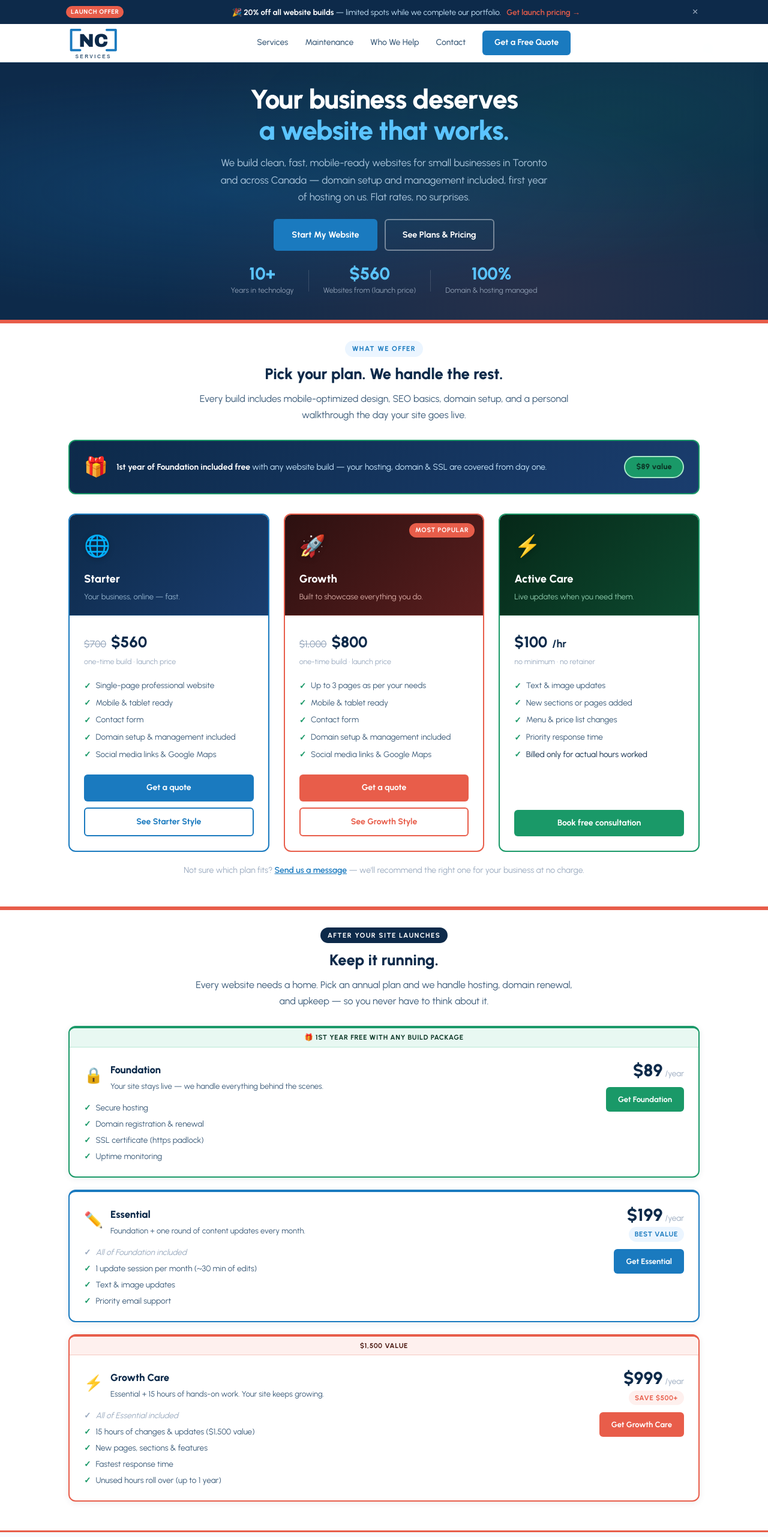
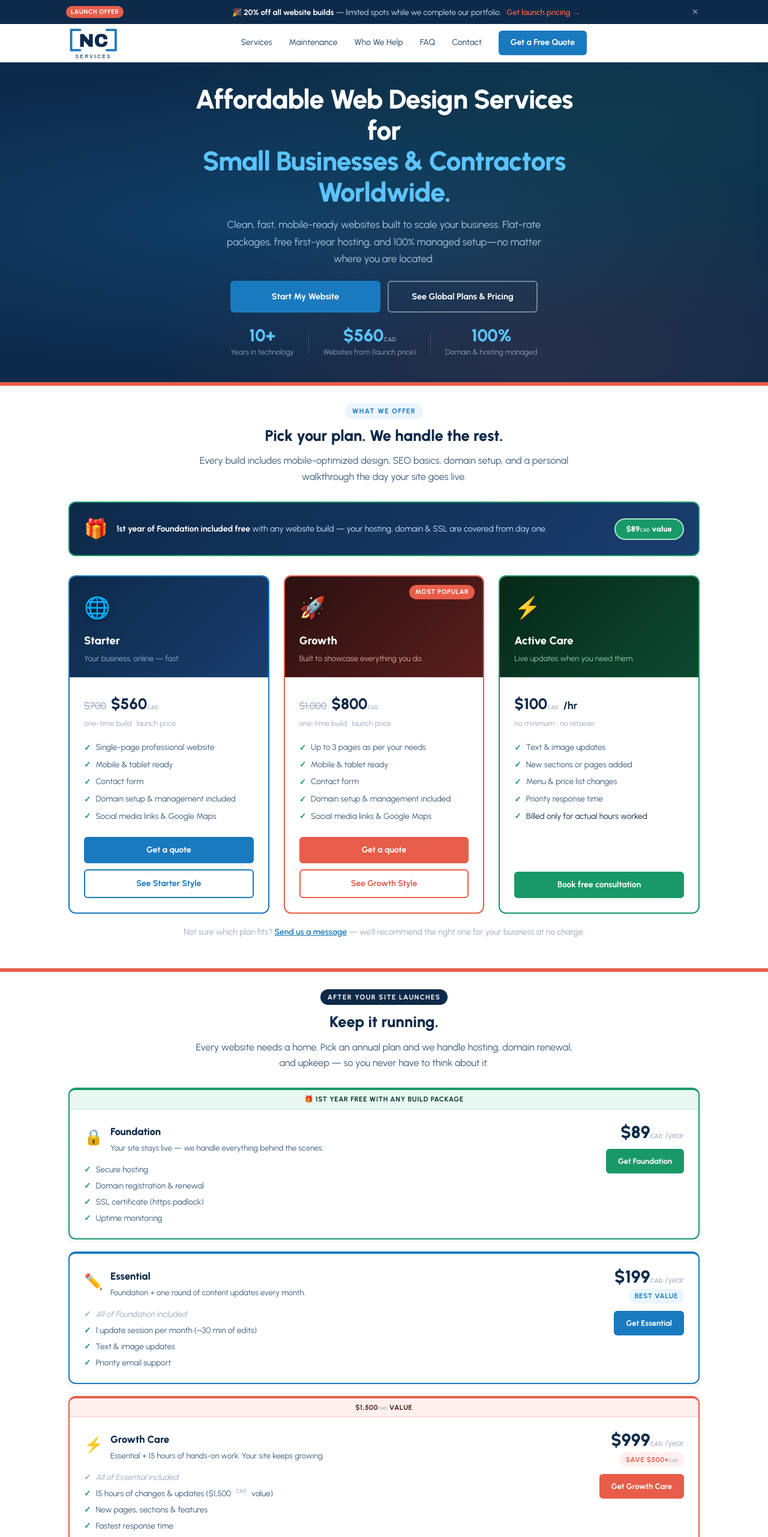
Before and after one commit to navarrocampos/navarrocampos_webpage, a Next.js app: page / in a window 1280 px wide. Shown: the top 2562 px of the page at 60% size. Built offline with nearby package versions, Linux system fonts and the light colour scheme.

Commit message:
SEO Changes

```diff
--- a/src/app/globals.css
+++ b/src/app/globals.css
@@ -321,6 +321,7 @@ input, select, textarea { font-family: inherit; font-size: 1rem; }
 .hero-heading em { font-style: normal; color: #5BC4FF; }
 .hero-subheading { font-size: 1.05rem; color: rgba(200,224,245,0.85); line-height: 1.7; max-width: 560px; margin-bottom: 22px; }
 .hero-actions { display: flex; flex-wrap: wrap; gap: 12px; margin-bottom: 24px; justify-content: center; }
+.hero-actions .btn { min-width: 250px; text-align: center; }
 .hero-proof { display: flex; flex-wrap: wrap; align-items: center; gap: 24px; justify-content: center; }
 .proof-item { display: flex; flex-direction: column; }
 .proof-number { font-family: var(--font-display); font-size: 1.8rem; font-weight: 800; color: #5BC4FF; line-height: 1; }
@@ -371,6 +372,7 @@ input, select, textarea { font-family: inherit; font-size: 1rem; }
 .plan-price { margin-bottom: 20px; }
 .price-inline-row { display: flex; align-items: baseline; gap: 8px; }
 .price-was { font-size: 1rem; font-weight: 500; color: var(--slate-soft); text-decoration: line-through; }
+.price-was .cad { text-decoration: none; }
 .price-amount { font-family: var(--font-display); font-size: 1.6rem; font-weight: 800; color: var(--slate); }
 .price-per-hour { font-family: var(--font-display); font-size: 1.1rem; font-weight: 700; color: var(--slate); }
 .price-note { display: block; font-size: 0.78rem; color: var(--slate-soft); margin-top: 2px; }
@@ -416,13 +418,14 @@ input, select, textarea { font-family: inherit; font-size: 1rem; }
 .maint-included-icon { font-size: 2rem; flex-shrink: 0; }
 .maint-included-text { flex: 1; font-size: 0.875rem; color: #C8E8FF; line-height: 1.5; }
 .maint-included-text strong { color: #FFFFFF; }
-/* Fix 1: badge pops with solid green + dark text */
+/* Fix 1: badge pops with solid green + bold white text */
 .maint-included-badge {
-  font-size: 0.8rem; font-weight: 800; color: #0D3828;
+  font-size: 0.8rem; font-weight: 800; color: #FFFFFF;
   background-color: #1A9968; border: 2px solid #A8E8C8;
   padding: 6px 18px; border-radius: 20px; white-space: nowrap; flex-shrink: 0;
   letter-spacing: 0.02em;
 }
+.maint-included-badge .cad { color: #FFFFFF; }
 /* Fix 3: marker removed — zero width, no line */
 .maint-ladder { display: flex; flex-direction: column; gap: 0; }
 .maint-step { display: flex; gap: 0; position: relative; }
@@ -575,7 +578,7 @@ input, select, textarea { font-family: inherit; font-size: 1rem; }
 .footer-logo-link { display: inline-flex; text-decoration: none; }
 .footer-logo-img { display: block; height: 48px; width: auto; }
 .footer-tagline { font-size: 0.8rem; color: var(--slate-soft); }
-.footer-nav { display: flex; gap: 24px; }
+.footer-nav { display: flex; flex-wrap: wrap; gap: 24px; }
 .footer-link { font-size: 0.85rem; color: var(--slate-soft); text-decoration: none; transition: color 0.2s ease; }
 .footer-link:hover { color: var(--white); }
 .footer-legal { width: 100%; font-size: 0.75rem; color: var(--slate-soft); text-align: center; border-top: 1px solid rgba(255,255,255,0.08); padding-top: 20px; margin-top: 8px; }
@@ -600,7 +603,8 @@ input, select, textarea { font-family: inherit; font-size: 1rem; }
   .announcement-badge { display: none; }
   .announcement-text { font-size: 0.75rem; }
   .hero { padding: 36px 20px 44px; min-height: auto; background-image: none; }
-  .hero-actions { flex-direction: column; align-items: flex-start; }
+  .hero-actions { flex-direction: column; align-items: stretch; }
+  .hero-actions .btn { width: 100%; min-width: 0; }
   .hero-proof { gap: 16px; }
   .proof-divider { display: none; }
   .form-row { grid-template-columns: 1fr; }
@@ -622,6 +626,40 @@ input, select, textarea { font-family: inherit; font-size: 1rem; }
   html { scroll-behavior: auto; }
 }
 
+/* ---- 13b. FAQ Section ---- */
+.faq { background-color: var(--bg); }
+.faq-list { max-width: 760px; margin: 0 auto; display: flex; flex-direction: column; gap: 12px; }
+.faq-item {
+  background-color: var(--white); border: 1px solid var(--border);
+  border-radius: var(--radius-md); overflow: hidden;
+  transition: border-color 0.2s ease, box-shadow 0.2s ease;
+}
+.faq-item--open { border-color: var(--blue-mid); box-shadow: 0 4px 16px rgba(13, 42, 74, 0.06); }
+.faq-question-wrap { margin: 0; }
+.faq-question {
+  width: 100%; display: flex; align-items: center; justify-content: space-between; gap: 16px;
+  background: none; border: none; cursor: pointer; text-align: left;
+  font-family: var(--font-display); font-size: 1rem; font-weight: 700; color: var(--slate);
+  padding: 18px 20px; -webkit-tap-highlight-color: transparent;
+}
+.faq-question:hover { color: var(--blue); }
+.faq-icon {
+  flex-shrink: 0; width: 26px; height: 26px; display: flex; align-items: center; justify-content: center;
+  border-radius: 50%; background-color: var(--blue-light); color: var(--blue);
+  font-size: 1.1rem; font-weight: 700; line-height: 1;
+}
+.faq-item--open .faq-icon { background-color: var(--blue); color: var(--white); }
+.faq-answer { padding: 0 20px 20px; }
+.faq-answer p { font-size: 0.95rem; color: var(--slate-mid); line-height: 1.65; }
+
+/* ---- 13c. Small CAD currency label ---- */
+.cad {
+  font-size: 0.62em; font-weight: 600; color: var(--slate-soft);
+  letter-spacing: 0.02em; margin-left: 0; vertical-align: baseline;
+}
+.price-amount .cad, .maint-price .cad, .proof-number .cad { font-size: 0.34em; vertical-align: baseline; }
+.faq-answer .cad { font-size: 0.85em; font-weight: 500; }
+
 /* ---- 14. Print ---- */
 @media print {
   .announcement-bar, .navbar, .hamburger, .mobile-menu { display: none; }
--- a/src/app/layout.tsx
+++ b/src/app/layout.tsx
@@ -10,13 +10,13 @@ const urbanist = Urbanist({
 });
 
 export const metadata: Metadata = {
-  title: 'NavarroCampos Services — Websites That Work For You',
+  title: 'Affordable Web Design for Small Businesses & Contractors | NC Services',
   description:
-    'NavarroCampos Services — Professional websites built for small businesses in Toronto and across Canada. Flat pricing, domain included, no surprises.',
+    "Get a fast, mobile-optimized website for your small business or freelance trade. Flat rates, 1st-year free hosting, and 100% managed globally. Get a free quote!",
   openGraph: {
-    title: 'NavarroCampos Services — Websites for Small Businesses',
+    title: 'Affordable Web Design for Small Businesses & Contractors | NC Services',
     description:
-      'Family-run web studio serving Toronto and beyond. Flat-rate website builds from $560, domain management included, first year of hosting free.',
+      "Get a fast, mobile-optimized website for your small business or freelance trade. Flat rates, 1st-year free hosting, and 100% managed globally. Get a free quote!",
     type: 'website',
   },
 };
--- a/src/app/page.tsx
+++ b/src/app/page.tsx
@@ -3,6 +3,7 @@ import { Hero }            from '@/components/Hero';
 import { Services }        from '@/components/Services';
 import { Maintenance }     from '@/components/Maintenance';
 import { Recommendations } from '@/components/Recommendations';
+import { FAQ }              from '@/components/FAQ';
 import { Contact }         from '@/components/Contact';
 import { Footer }          from '@/components/Footer';
 
@@ -20,6 +21,7 @@ export default function Home() {
         <Services />
         <Maintenance />
         <Recommendations />
+        <FAQ />
         <Contact />
       </main>
       <Footer />
--- /dev/null
+++ b/src/components/FAQ.tsx
@@ -0,0 +1,93 @@
+'use client';
+
+import { useState } from 'react';
+import { withCad } from './withCad';
+
+interface FaqItem {
+  id: string;
+  question: string;
+  answer: string;
+}
+
+const FAQS: FaqItem[] = [
+  {
+    id: 'faq-outside-canada',
+    question: 'Can I hire your web design services if I am located outside of Canada?',
+    answer:
+      "Yes, absolutely. We operate 100% remotely and build professional websites for small businesses, freelancers, and independent contractors worldwide. We primarily coordinate via WhatsApp and email to ensure seamless communication, regardless of your time zone.",
+  },
+  {
+    id: 'faq-whats-included',
+    question: 'What is included in your freelance and contractor website packages?',
+    answer:
+      "Every website build includes a fully custom, mobile-optimized design, essential SEO foundation setup, contact form integration, and social media linking. We also include free domain registration and hosting management for your first year so your site is live and secure from day one.",
+  },
+  {
+    id: 'faq-cost',
+    question: 'How much does a managed small business website cost?',
+    answer:
+      "We believe in honest, transparent pricing with flat rates and no hidden surprises. Our launch pricing starts at a one-time build fee of $560 USD/CAD for a single-page Starter website and $800 USD/CAD for a multi-page Growth site. After the first year, keeping your site online costs just $89 CAD/year for complete hosting and domain renewal.",
+  },
+  {
+    id: 'faq-technical',
+    question: 'Do I need to know how to code or manage servers?',
+    answer:
+      "Not at all. We handle 100% of the technical setup behind the scenes, including domain configuration, SSL security, and cloud hosting. Once your website goes live, we provide a personalized walkthrough to show you exactly how it works, and we offer hands-on monthly maintenance plans if you prefer us to handle text and image updates for you.",
+  },
+];
+
+export function FAQ() {
+  const [openId, setOpenId] = useState<string | null>(FAQS[0].id);
+
+  const toggle = (id: string) => {
+    setOpenId(prev => (prev === id ? null : id));
+  };
+
+  return (
+    <section className="faq" id="faq" aria-labelledby="faq-heading">
+      <div className="section-container">
+
+        <div className="section-header">
+          <span className="section-eyebrow">Questions? Answers.</span>
+          <h2 className="section-title" id="faq-heading">Frequently Asked Questions</h2>
+          <p className="section-subtitle">
+            Everything small business owners and contractors ask us before getting started.
+          </p>
+        </div>
+
+        <div className="faq-list">
+          {FAQS.map(item => {
+            const isOpen = item.id === openId;
+            return (
+              <div key={item.id} className={`faq-item${isOpen ? ' faq-item--open' : ''}`}>
+                <h3 className="faq-question-wrap">
+                  <button
+                    type="button"
+                    className="faq-question"
+                    aria-expanded={isOpen}
+                    aria-controls={`${item.id}-panel`}
+                    id={`${item.id}-button`}
+                    onClick={() => toggle(item.id)}
+                  >
+                    <span>{item.question}</span>
+                    <span className="faq-icon" aria-hidden="true">{isOpen ? '−' : '+'}</span>
+                  </button>
+                </h3>
+                <div
+                  className="faq-answer"
+                  id={`${item.id}-panel`}
+                  role="region"
+                  aria-labelledby={`${item.id}-button`}
+                  hidden={!isOpen}
+                >
+                  <p>{withCad(item.answer)}</p>
+                </div>
+              </div>
+            );
+          })}
+        </div>
+
+      </div>
+    </section>
+  );
+}
--- a/src/components/Footer.tsx
+++ b/src/components/Footer.tsx
@@ -4,6 +4,7 @@ const LINKS = [
   { href: '#services',        label: 'Services' },
   { href: '#maintenance',     label: 'Maintenance' },
   { href: '#recommendations', label: 'Who We Help' },
+  { href: '#faq',             label: 'FAQ' },
   { href: '#contact',         label: 'Contact' },
 ];
 
--- a/src/components/Hero.tsx
+++ b/src/components/Hero.tsx
@@ -1,22 +1,23 @@
+import { withCad } from './withCad';
+
 export function Hero() {
   return (
     <section className="hero" id="hero" aria-labelledby="hero-heading">
       <div className="hero-container">
 
         <h1 className="hero-heading" id="hero-heading">
-          Your business deserves<br />
-          <em>a website that works.</em>
+          Affordable Web Design Services for<br />
+          <em>Small Businesses &amp; Contractors Worldwide.</em>
         </h1>
 
         <p className="hero-subheading">
-          We build clean, fast, mobile-ready websites for small businesses in Toronto and
-          across Canada — domain setup and management included, first year of hosting on us.
-          Flat rates, no surprises.
+          Clean, fast, mobile-ready websites built to scale your business. Flat-rate packages,
+          free first-year hosting, and 100% managed setup—no matter where you are located.
         </p>
 
         <div className="hero-actions">
           <a href="#contact" className="btn btn--primary">Start My Website</a>
-          <a href="#services" className="btn btn--ghost">See Plans &amp; Pricing</a>
+          <a href="#services" className="btn btn--ghost">See Global Plans &amp; Pricing</a>
         </div>
 
         <div className="hero-proof">
@@ -26,7 +27,7 @@ export function Hero() {
           </div>
           <div className="proof-divider" aria-hidden="true" />
           <div className="proof-item">
-            <span className="proof-number">$560</span>
+            <span className="proof-number">{withCad('$560CAD')}</span>
             <span className="proof-label">Websites from (launch price)</span>
           </div>
           <div className="proof-divider" aria-hidden="true" />
--- a/src/components/Maintenance.tsx
+++ b/src/components/Maintenance.tsx
@@ -1,3 +1,5 @@
+import { withCad } from './withCad';
+
 interface Feature {
   text: string;
   inherit?: boolean;
@@ -26,7 +28,7 @@ const tiers: Tier[] = [
     tagline: 'Your site stays live — we handle everything behind the scenes.',
     cardClass: 'maint-step-card--slate',
     includedTag: '🎁 1st year free with any build package',
-    price: '$89',
+    price: '$89CAD',
     period: '/year',
     cta: { label: 'Get Foundation', cls: 'maint-cta--slate' },
     features: [
@@ -42,7 +44,7 @@ const tiers: Tier[] = [
     name: 'Essential',
     tagline: 'Foundation + one round of content updates every month.',
     cardClass: 'maint-step-card--blue',
-    price: '$199',
+    price: '$199CAD',
     period: '/year',
     save: { label: 'best value', cls: 'maint-save--blue' },
     cta: { label: 'Get Essential', cls: 'maint-cta--blue' },
@@ -59,14 +61,14 @@ const tiers: Tier[] = [
     name: 'Growth Care',
     tagline: 'Essential + 15 hours of hands-on work. Your site keeps growing.',
     cardClass: 'maint-step-card--coral',
-    badgeValue: '$1,500 value',
-    price: '$999',
+    badgeValue: '$1,500CAD value',
+    price: '$999CAD',
     period: '/year',
-    save: { label: 'save $500+', cls: 'maint-save--coral' },
+    save: { label: 'save $500+CAD', cls: 'maint-save--coral' },
     cta: { label: 'Get Growth Care', cls: 'maint-cta--coral' },
     features: [
       { text: 'All of Essential included', inherit: true },
-      { text: '15 hours of changes & updates ($1,500 value)' },
+      { text: '15 hours of changes & updates ($1,500CAD value)' },
       { text: 'New pages, sections & features' },
       { text: 'Fastest response time' },
       { text: 'Unused hours roll over (up to 1 year)' },
@@ -100,7 +102,7 @@ export function Maintenance() {
                   <div className="maint-included-tag-top">{tier.includedTag}</div>
                 )}
                 {tier.badgeValue && (
-                  <div className="maint-badge-value">{tier.badgeValue}</div>
+                  <div className="maint-badge-value">{withCad(tier.badgeValue)}</div>
                 )}
 
                 <div className="maint-step-card-inner">
@@ -120,8 +122,8 @@ export function Maintenance() {
                             aria-hidden="true"
                           >✓</span>
                           {f.inherit
-                            ? <span className="maint-inherited">{f.text}</span>
-                            : f.text
+                            ? <span className="maint-inherited">{withCad(f.text)}</span>
+                            : withCad(f.text)
                           }
                         </li>
                       ))}
@@ -131,11 +133,11 @@ export function Maintenance() {
                   <div className="maint-step-right">
                     <div className="maint-price-group">
                       <div className="maint-step-price">
-                        <span className="maint-price">{tier.price}</span>
+                        <span className="maint-price">{withCad(tier.price)}</span>
                         <span className="maint-period">{tier.period}</span>
                       </div>
                       {tier.save && (
-                        <span className={`maint-save ${tier.save.cls}`}>{tier.save.label}</span>
+                        <span className={`maint-save ${tier.save.cls}`}>{withCad(tier.save.label)}</span>
                       )}
                     </div>
                     <a href="#contact" className={`maint-cta ${tier.cta.cls}`}>
--- a/src/components/Navbar.tsx
+++ b/src/components/Navbar.tsx
@@ -7,6 +7,7 @@ const NAV_LINKS = [
   { href: '#services',        label: 'Services' },
   { href: '#maintenance',     label: 'Maintenance' },
   { href: '#recommendations', label: 'Who We Help' },
+  { href: '#faq',             label: 'FAQ' },
   { href: '#contact',         label: 'Contact' },
 ];
 
--- a/src/components/Services.tsx
+++ b/src/components/Services.tsx
@@ -1,3 +1,5 @@
+import { withCad } from './withCad';
+
 interface Cta {
   label: string;
   href: string;
@@ -31,7 +33,7 @@ const plans: Plan[] = [
     headerClass: 'plan-header--blue',
     cardClass: 'plan-card--blue-border',
     priceWas: '$700',
-    price: '$560',
+    price: '$560CAD',
     priceNote: 'one-time build · launch price',
     features: [
       'Single-page professional website',
@@ -54,7 +56,7 @@ const plans: Plan[] = [
     cardClass: 'plan-card--coral-border plan-card--featured',
     badge: 'Most Popular',
     priceWas: '$1,000',
-    price: '$800',
+    price: '$800CAD',
     priceNote: 'one-time build · launch price',
     features: [
       'Up to 3 pages as per your needs',
@@ -75,7 +77,7 @@ const plans: Plan[] = [
     tagline: 'Live updates when you need them.',
     headerClass: 'plan-header--mint',
     cardClass: 'plan-card--mint-border',
-    price: '$100',
+    price: '$100CAD',
     perHour: true,
     priceNote: 'no minimum · no retainer',
     features: [
@@ -115,7 +117,7 @@ export function Services() {
             <strong>1st year of Foundation included free</strong> with any website build — your
             hosting, domain &amp; SSL are covered from day one.
           </div>
-          <span className="maint-included-badge">$89 value</span>
+          <span className="maint-included-badge">{withCad('$89CAD')} value</span>
         </a>
 
         <div className="plans-grid">
@@ -136,8 +138,8 @@ export function Services() {
               <div className="plan-body">
                 <div className="plan-price">
                   <span className="price-inline-row">
-                    {plan.priceWas && <span className="price-was">{plan.priceWas}</span>}
-                    <span className="price-amount">{plan.price}</span>
+                    {plan.priceWas && <span className="price-was">{withCad(plan.priceWas)}</span>}
+                    <span className="price-amount">{withCad(plan.price)}</span>
                     {plan.perHour && <span className="price-per-hour">/hr</span>}
                   </span>
                   <span className="price-note">{plan.priceNote}</span>
--- /dev/null
+++ b/src/components/withCad.tsx
@@ -0,0 +1,26 @@
+import type { ReactNode } from 'react';
+
+/**
+ * Splits a string on the literal "CAD" and wraps each occurrence in a
+ * small, muted <span className="cad"> so currency labels read as a
+ * subtle disclaimer rather than part of the headline price.
+ *
+ * Usage: {withCad(tier.price)}  →  "$89 CAD" renders as $89 ᶜᵃᵈ (small)
+ */
+export function withCad(text: string): ReactNode {
+  const parts = text.split('CAD');
+  if (parts.length === 1) return text;
+
+  const nodes: ReactNode[] = [];
+  parts.forEach((part, i) => {
+    if (part) nodes.push(part);
+    if (i < parts.length - 1) {
+      nodes.push(
+        <span className="cad" key={i}>
+          CAD
+        </span>
+      );
+    }
+  });
+  return nodes;
+}
```
